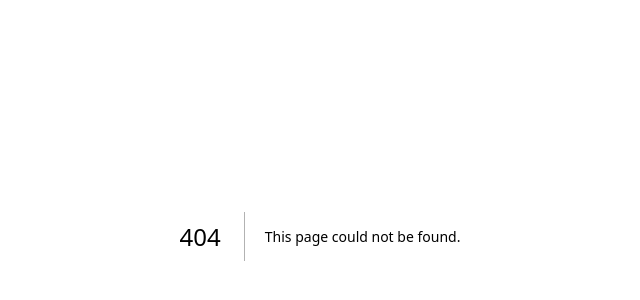
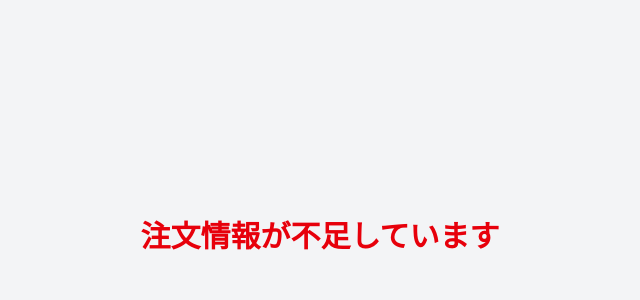
Before and after one commit to latttchc/the-worst-ui-project, a Next.js app: page /order/1/message in a window 1280 px wide. Before the commit this address had no page. Shown: the part 164-464 px from the top of the page, without its empty margins (320-960 px from the left). Built offline with nearby package versions, Linux system fonts and the light colour scheme.

Commit message:
feat: Pageコンポーネントを新規作成し、MessageContentを表示

```diff
--- /dev/null
+++ b/src/app/order/[storeId]/message/page.tsx
@@ -0,0 +1,15 @@
+import MessageContent from "./message-content";
+
+interface PageProps {
+  params: Promise<{
+    storeId: string;
+  }>;
+}
+
+const Page = async ({ params }: PageProps) => {
+  const { storeId } = await params;
+
+  return <MessageContent storeId={storeId} />;
+};
+
+export default Page;
```
